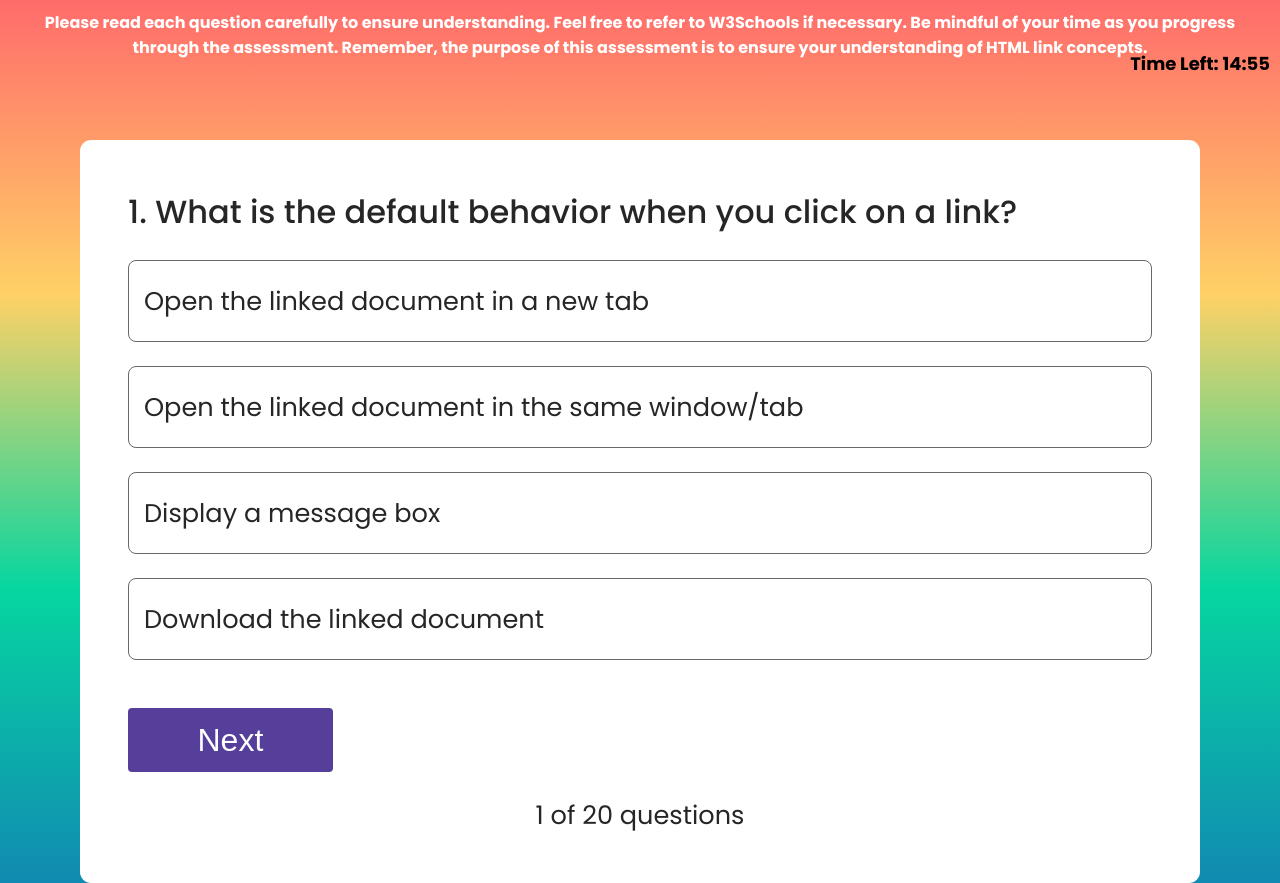
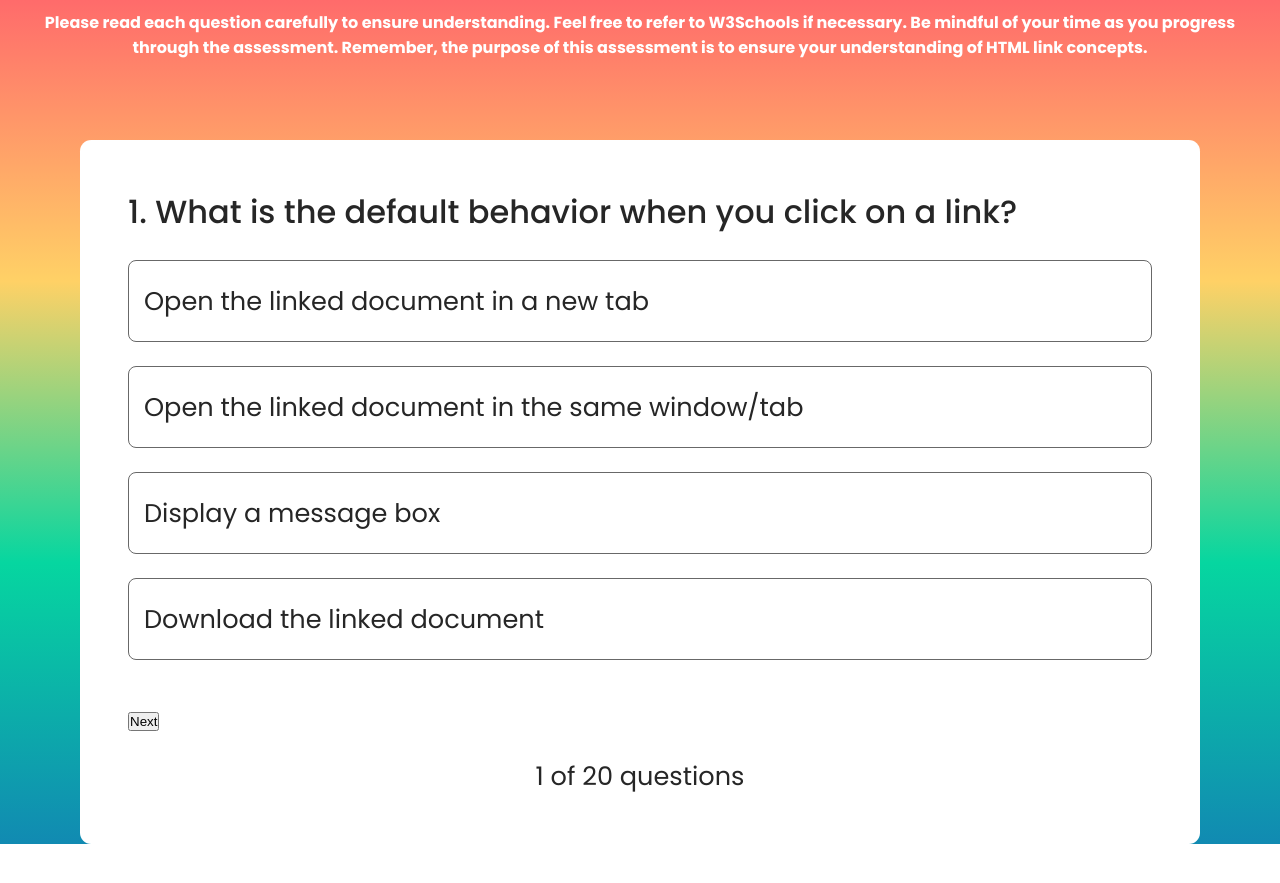
Before and after one commit to Adeola-oluwa/Brainbuster, a React (Create React App) app: page / in a window 1280 px wide. After the commit the page ends 844 px from the top, so only its background shows below. Built offline with nearby package versions, Linux system fonts and the light colour scheme.

Commit message:
removed timer

```diff
--- a/src/component/Quiz.jsx
+++ b/src/component/Quiz.jsx
@@ -73,18 +73,6 @@ const Quiz = () => {
     }
   };
 
-  // const prev = () => {
-  //   if (index > 0) {
-  //     setIndex((prevIndex) => prevIndex - 1);
-  //     setQuestion(data[index - 1]);
-  //     setLock(true);
-  //     // option_array.forEach((option) => {
-  //     //   option.current.classList.remove("wrong");
-  //     //   option.current.classList.remove("correct");
-  //     // });
-  //   }
-  // };
-
   const reset = () => {
     setIndex(0);
     setQuestion(data[0]);
@@ -95,8 +83,8 @@ const Quiz = () => {
   };
 
   // Convert remaining time to minutes and seconds
-  const minutes = Math.floor(timeLeft / 60);
-  const seconds = timeLeft % 60;
+  // const minutes = Math.floor(timeLeft / 60);
+  // const seconds = timeLeft % 60;
 
   return (
     <>
@@ -108,10 +96,10 @@ const Quiz = () => {
           assessment is to ensure your understanding of HTML link concepts.
         </p>
       </div>
-      <div className="timer-container">
+      {/* <div className="timer-container">
         Time Left: {minutes < 10 ? `0${minutes}` : minutes}:
         {seconds < 10 ? `0${seconds}` : seconds}
-      </div>
+      </div> */}
       <div className="container">
         {result ? (
           <>
@@ -140,7 +128,7 @@ const Quiz = () => {
               </li>
             </ul>
             <div>
-              {/* <button onClick={prev} disabled={index === 0}>
+              {/* <button onClick={prev} >
                 Previous
               </button> */}
               <button onClick={next}>Next</button>
--- a/src/css/quiz.css
+++ b/src/css/quiz.css
@@ -41,6 +41,7 @@ body {
   font-size: 1.6rem;
   cursor: pointer;
 }
+w
 
 .container button {
   width: 20%;
@@ -49,6 +50,9 @@ body {
   background: #553f9a;
   color: #fff;
   font-size: 2rem;
+  align-items:center;
+  display: flex;
+  justify-content: center;
   font-weight: 500;
   border: none;
   border-radius: 4px;
```
